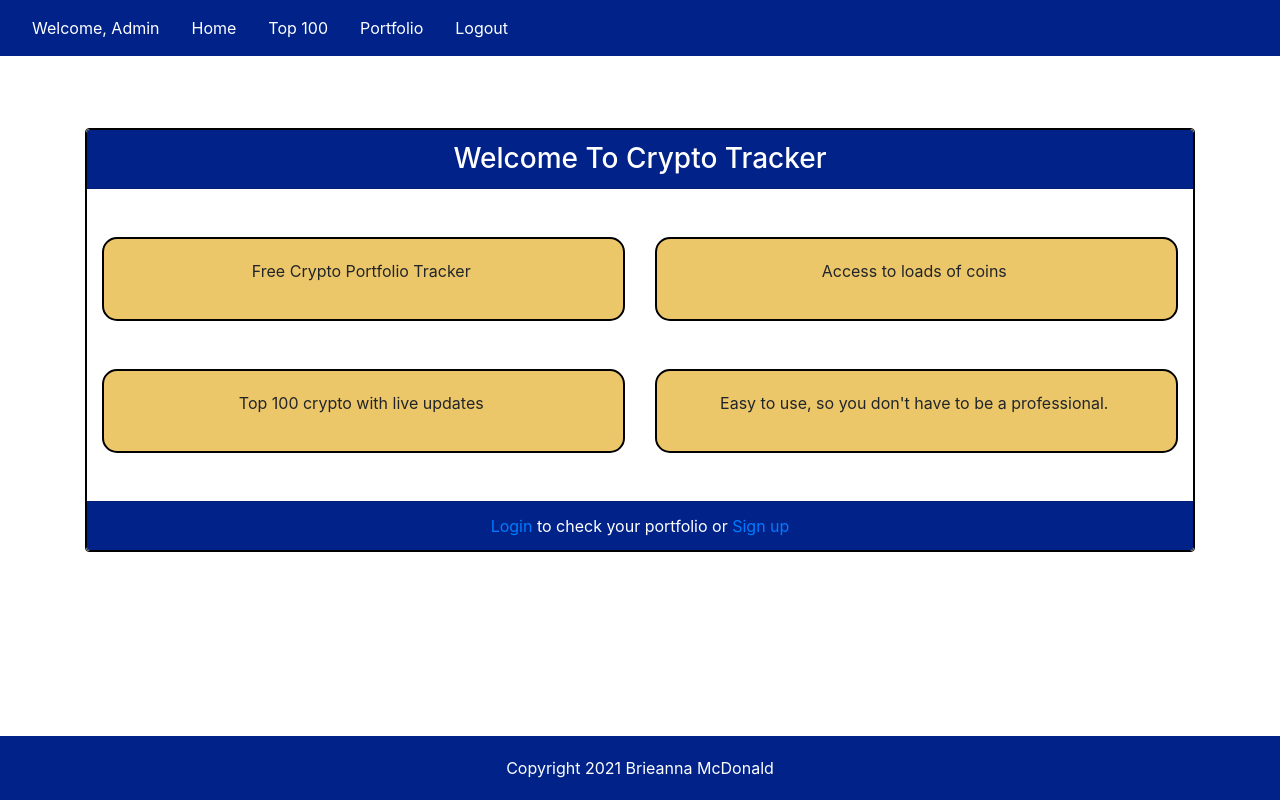
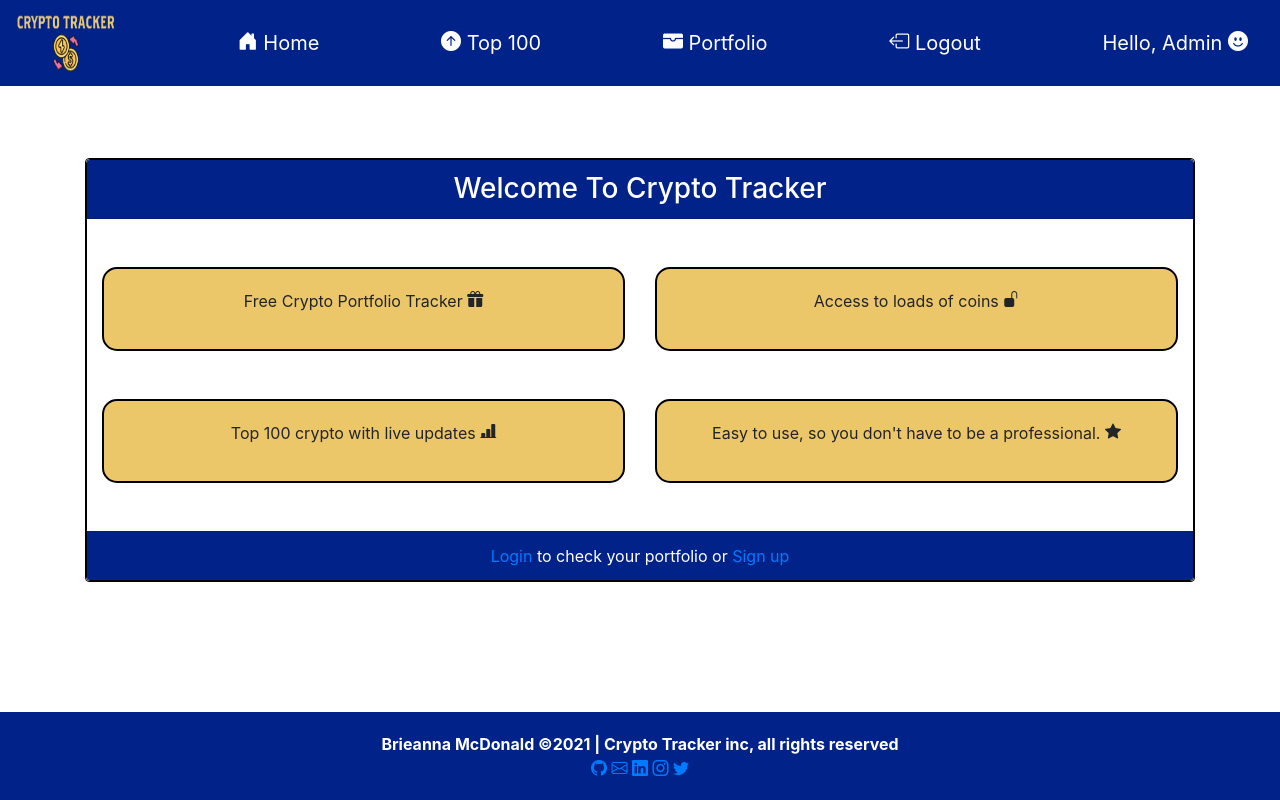
Before and after one commit to Code-Institute-Submissions/bmcdonald2000-crypto-tracker_AugResub, a Django app: page / in a window 1280 px wide. Run offline with Django 4.2, Linux system fonts and the light colour scheme; a user stored in the database is signed in; some libraries are stand-ins or nearby versions.

Commit message:
add: icons

```diff
--- a/Templates/base.html
+++ b/Templates/base.html
@@ -7,8 +7,14 @@
     <meta name="viewport" content="width=device-width, initial-scale=1, shrink-to-fit=no">
     <meta name="description" content="Crypto Portfolio tracker makes it easier for inexperienced traders to monitor their crypto portfolio. Presenting data in a beginner-friendly manner.">
     <meta name="keywords" content="crypto, trader, trading, easy trading, cryptocurrencies, bitcoin, cryptocurrencies, investor, investing, currency, BTC, ETH, etherium, portfolio, crypto dashboard, dashboard, tokens, tickers, market cap,markets,bearish, bullish">
-    <!-- Link for Bootstrap css -->
-    <link rel="stylesheet" href="https://stackpath.bootstrapcdn.com/bootstrap/4.3.1/css/bootstrap.min.css" integrity="sha384-ggOyR0iXCbMQv3Xipma34MD+dH/1fQ784/j6cY/iJTQUOhcWr7x9JvoRxT2MZw1T" crossorigin="anonymous">
+
+    <!-- Bootstrap CSS -->
+    <link rel="stylesheet" href="https://cdn.jsdelivr.net/npm/bootstrap@4.4.1/dist/css/bootstrap.min.css" integrity="sha384-Vkoo8x4CGsO3+Hhxv8T/Q5PaXtkKtu6ug5TOeNV6gBiFeWPGFN9MuhOf23Q9Ifjh" crossorigin="anonymous">
+    <link rel="stylesheet" href="https://cdn.jsdelivr.net/npm/bootstrap-icons@1.3.0/font/bootstrap-icons.css">
+    <link rel="stylesheet" type="text/css" href="{{'/static/css/style.css' }}">
+    <!-- Link to css -->
+    <link link rel="stylesheet" type="text/css" href="{% static 'css/style.css' %}">
+
     <!-- Link to jquery CDN -->
     <script src="https://ajax.googleapis.com/ajax/libs/jquery/3.6.0/jquery.min.js"></script>
     <!-- Link to js CDN  -->
@@ -17,48 +23,55 @@
     <script src="https://maxcdn.bootstrapcdn.com/bootstrap/4.0.0/js/bootstrap.min.js" integrity="sha384-JZR6Spejh4U02d8jOt6vLEHfe/JQGiRRSQQxSfFWpi1MquVdAyjUar5+76PVCmYl" crossorigin="anonymous"></script>
     <!-- Link to js file -->
     <script type="text/javascript" src="{% static 'js/dropdown.js' %}"></script>
-    <!-- Link to css -->
-    <link link rel="stylesheet" type="text/css" href="{% static 'css/style.css' %}">
+
 
     <title>{% block title %}{% endblock %}</title>
     </head>
     <body>
   <!-- Navbar -->
         <nav class="navbar navbar-dark">
-            <ul class="nav">
+                <!-- logo -->
+                <img class="navbar-brand" src="{{ '/static/images/logo.png' }}" alt="logo" width="100" height="70" class="d-inline-block">
+
+                <!-- home link with icon -->
+                <a class="navbar-brand" href="{% url 'home' %}">
+                    <i class="bi bi-house-door-fill d-inline-block align-text-top"></i>
+                    Home
+                </a>
+                <!-- Top 100 crypto link -->
+                <a class="navbar-brand" href="{% url 'top100' %}">
+                    <i class="bi bi-arrow-up-circle-fill d-inline-block align-text-top"></i>
+                    Top 100
+                </a>
                 <!-- Navbar when the user is logged in -->
                 {% if user.is_authenticated %}
-                <li class="nav-item">
-                <!-- personalised welcome message for the user -->
-                <a class="nav-link">Welcome, {{user.username|title}}</a>
-                </li>
-                <!-- page links when logged in-->
-                <li class="nav-item">
-                    <a class="nav-link active" href="/Templates/index.html"> Home </a>
-                </li>
-                <li class="nav-item">
-                    <a class="nav-link" href="/Templates/top100.html"> Top 100 </a>
-                </li>
-                <li class="nav-item">
-                    <a class="nav-link" href="/Templates/portfolio.html"> Portfolio </a>
-                </li>
-                <li class="nav-item">
-                    <a class="nav-link" href="{% url 'logout' %}"> Logout </a>
-                </li>
+                <!-- Portfolio  link -->
+                <a class="navbar-brand" href="{% url 'portfolio' %}">
+                    <i class="bi bi-wallet-fill d-inline-block align-text-top"></i>
+                    Portfolio
+                </a>
+                 <!-- Logout link -->
+                <a class="navbar-brand" href="{% url 'logout' %}">
+                    <i class="bi bi-box-arrow-left d-inline-block align-text-top"></i>
+                    Logout
+                </a>
+                 <!-- personalised welcome message for the user -->
+                <a class="navbar-brand">
+                    Hello, {{user.username|title}}
+                    <i class="bi bi-emoji-smile-fill d-inline-block align-text-top"></i>
+                </a>
+                <!-- Page links when logged out-->
                 {% else %}
-                <!-- Page links when logged out-->
-                <li class="nav-item">
-                    <a class="nav-link" href="/Templates/index.html">Home</a>
-                </li>
-                <li class="nav-item">
-                    <a class="nav-link" href="/Templates/top100.html"> Top 100 </a>
-                </li>
-                <li class="nav-item">
-                    <a class="nav-link" href="/Templates/registration.html">Sign up</a>
-                </li>
-                <li class="nav-item">
-                    <a class="nav-link" href="/Templates/login.html">Login</a>
-                </li>
+                <!-- Sign up-->
+                <a class="navbar-brand" href="{% url 'registration' %}">
+                    <i class="bi bi-person-plus-fill d-inline-block align-text-top"></i>
+                    Sign up
+                </a>
+                <!-- Login-->
+                <a class="navbar-brand" href="{% url 'userlogin' %}">
+                    <i class="bi bi-box-arrow-in-right d-inline-block align-text-top"></i>
+                    Login
+                </a>
                 {% endif %}
             </ul>
         </nav>
@@ -73,6 +86,8 @@
             });
         </script>
      <!-- footer -->
-    <footer class="fixed-bottom">Copyright 2021 Brieanna McDonald</footer>
+    <footer class="fixed-bottom"><strong>Brieanna McDonald ©2021  | Crypto Tracker inc, all rights reserved</strong>
+        <div class="icons"><a href="https://github.com/bmcdonald2000" target="_blank" rel="noopener noreferrer"><i class='bi bi-github icons'></i></a> <a href="mailto:bmcdonald1406@gmail.com" target="_blank" rel="noopener noreferrer"><i class='bi bi-envelope icons'></i></a> <a href="https://www.linkedin.com/in/brieanna-mcdonald-0263b1212/" target="_blank" rel="noopener noreferrer"><i class="bi bi-linkedin icons"></i></a> <a href="https://www.instagram.com/" target="_blank" rel="noopener noreferrer"><i class="bi bi-instagram icons"></i></a> <a href="https://twitter.com/?lang=en" target="_blank" rel="noopener noreferrer"><i class="bi bi-twitter icons"></i></a></div>
+    </footer>
     </body>
 </html>
```
